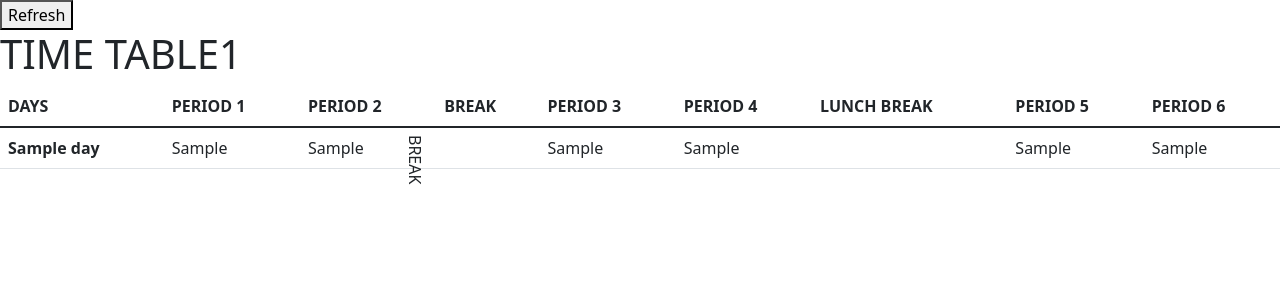
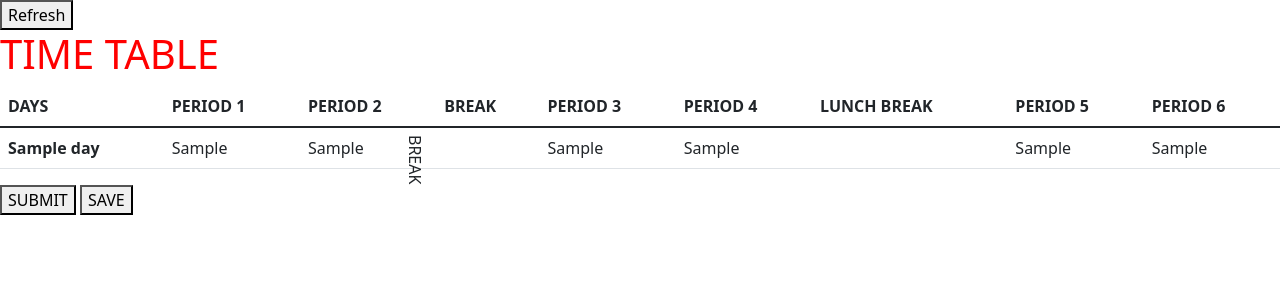
Before and after one commit to pavansta/class-time-table, a Django app: template class_time_table/time_table/templates/time-table.html in a window 1280 px wide. Shown: the part 61-361 px from the top of the page. Run offline with Django 4.2, Linux system fonts and the light colour scheme; the template is opened without the code that fills it: most values are stand-ins (such as "Sample title", 1, 10 or a date in 2020).

Commit message:
updated logic and refreshing the pages

```diff
--- a/class_time_table/time_table/templates/time-table.html
+++ b/class_time_table/time_table/templates/time-table.html
@@ -5,12 +5,12 @@
 <a href="{% url 'time-table' %}"><button type="button">Refresh</button></a>
 
 
-<h1>TIME TABLE1</h1>
+<h1 style="color: red;">TIME TABLE</h1>
 <table class="table">
     <thead>
         <tr>
             <th scope="col">DAYS</th>
-            <th scope="col">PERIOD 1</th>
+            <th scope="col"> PERIOD 1</th>
             <th scope="col">PERIOD 2</th>
             <th scope="col" >BREAK</th>
             <th scope="col">PERIOD 3</th>
@@ -42,7 +42,8 @@
 
 </table>
 
-
+<button type="button"><sp>SUBMIT</sp></button>
+<button type="button"><sp> SAVE</sp></button>
 
 {% endblock %}
 </body>
```
